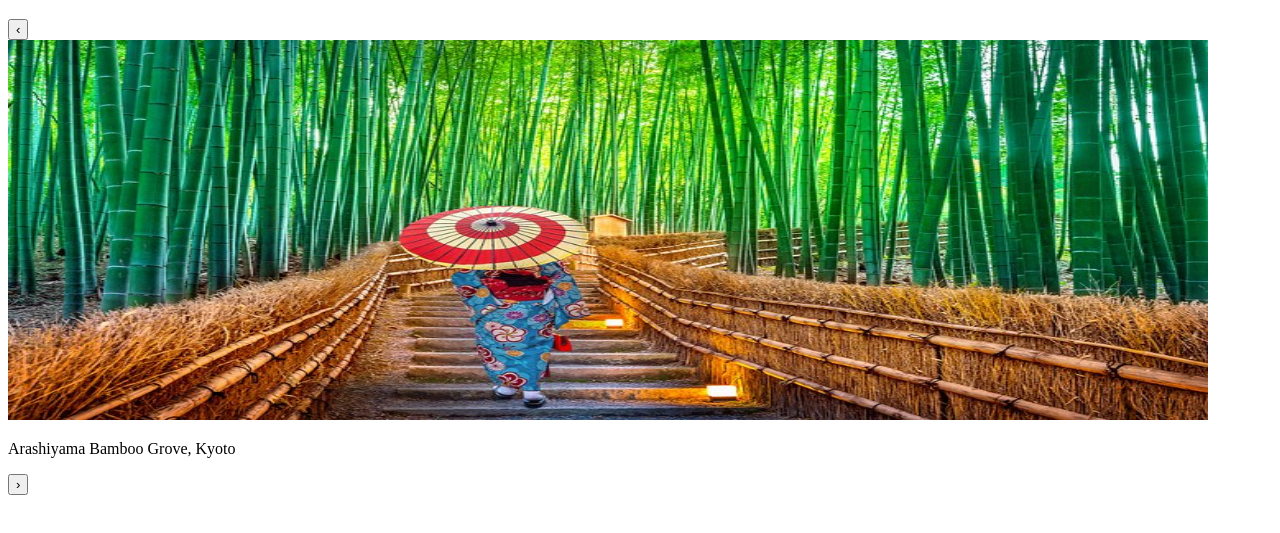
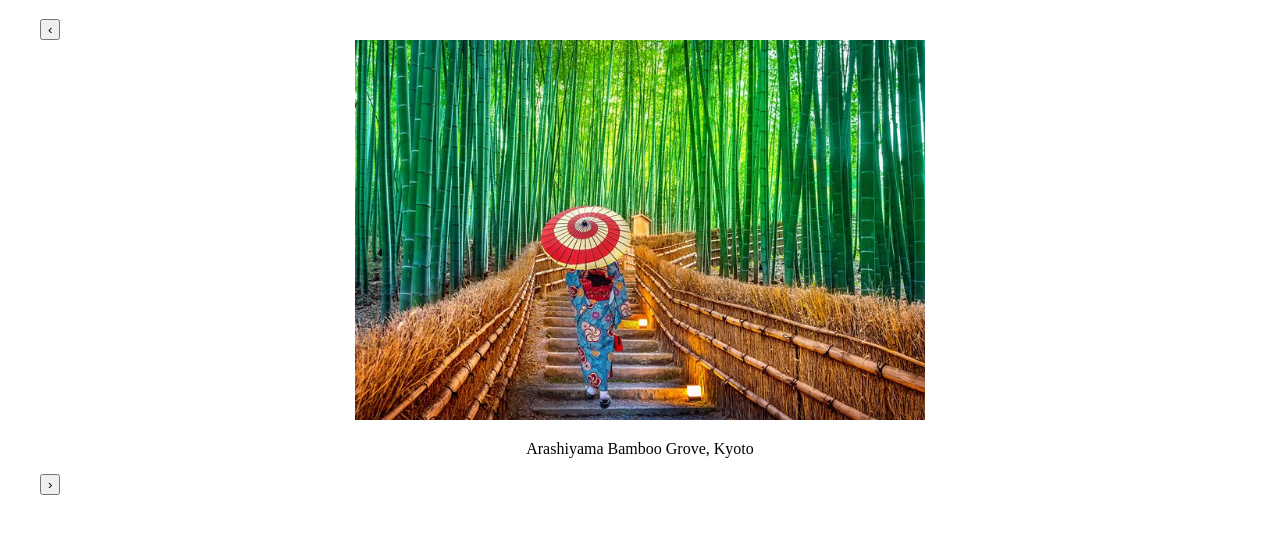
Before and after one commit to Rachanashivarkar/Image-gallery, a plain HTML site: page index.html in a window 1280 px wide. Shown: the part 61-594 px from the top of the page. Drawn offline with Linux system fonts and the light colour scheme.

Commit message:
css is added to first image

```diff
--- a/index.html
+++ b/index.html
@@ -3,6 +3,7 @@
 <head>
     <meta charset="UTF-8">
     <meta name="viewport" content="width=device-width, initial-scale=1.0">
+    <link rel="stylesheet" href="style.css">
     <title>Image Gallery</title>
 </head>
 <body>
@@ -10,7 +11,7 @@
     <div class="head-img-container">
         <button type="button" class="arrow left-arrow" onclick="prev()">&#8249;</button>
         <div class="img-wrapper">
-            <img src="./images/kyoto.jpg" height="380px" width="1200px" class="head-img" id="head-img">
+            <img src="./images/kyoto.jpg" height="380px"  class="head-img" id="head-img">
             <p class="img-caption" id="img-caption">Arashiyama Bamboo Grove, Kyoto</p>
         </div>
         <button type="button" class="arrow right-arrow" onclick="next()">&#8250;</button>
--- /dev/null
+++ b/style.css
@@ -0,0 +1,9 @@
+.head-img-container {
+    position: relative;
+    width: 1200px;
+    margin: auto;
+}
+.img-wrapper {
+    position: relative;
+    text-align: center;
+}
```
Also changed, not shown: script.js (added).
